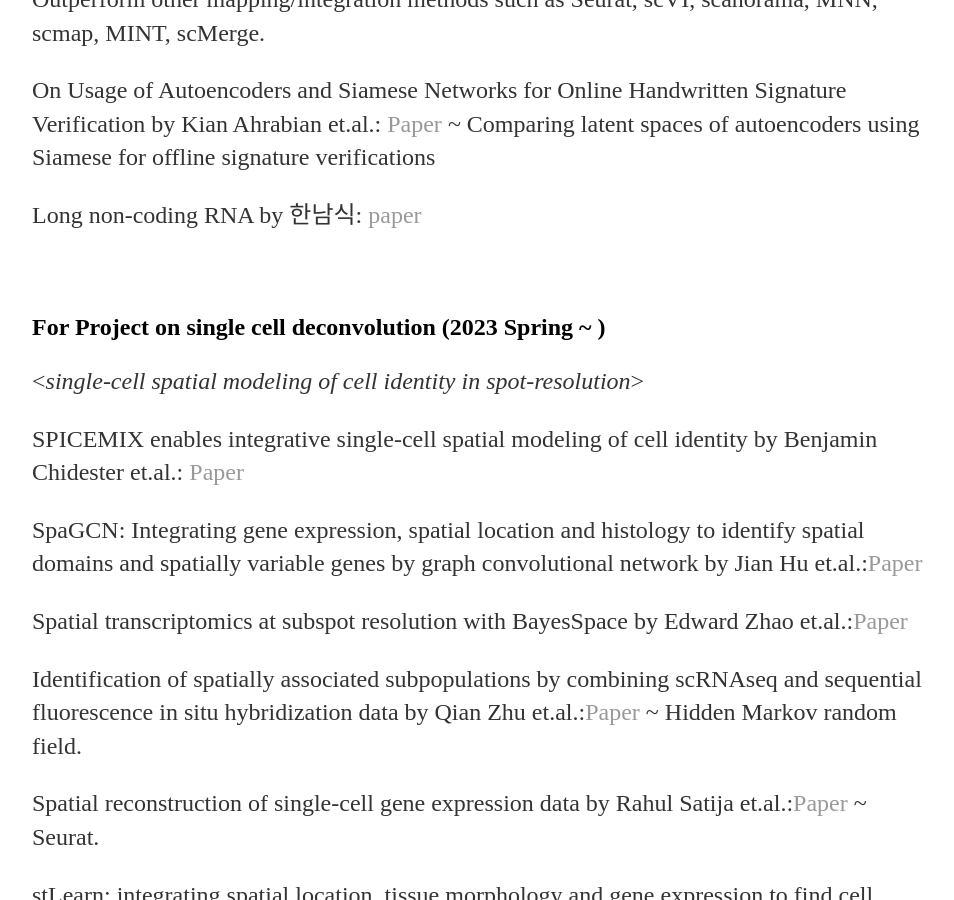
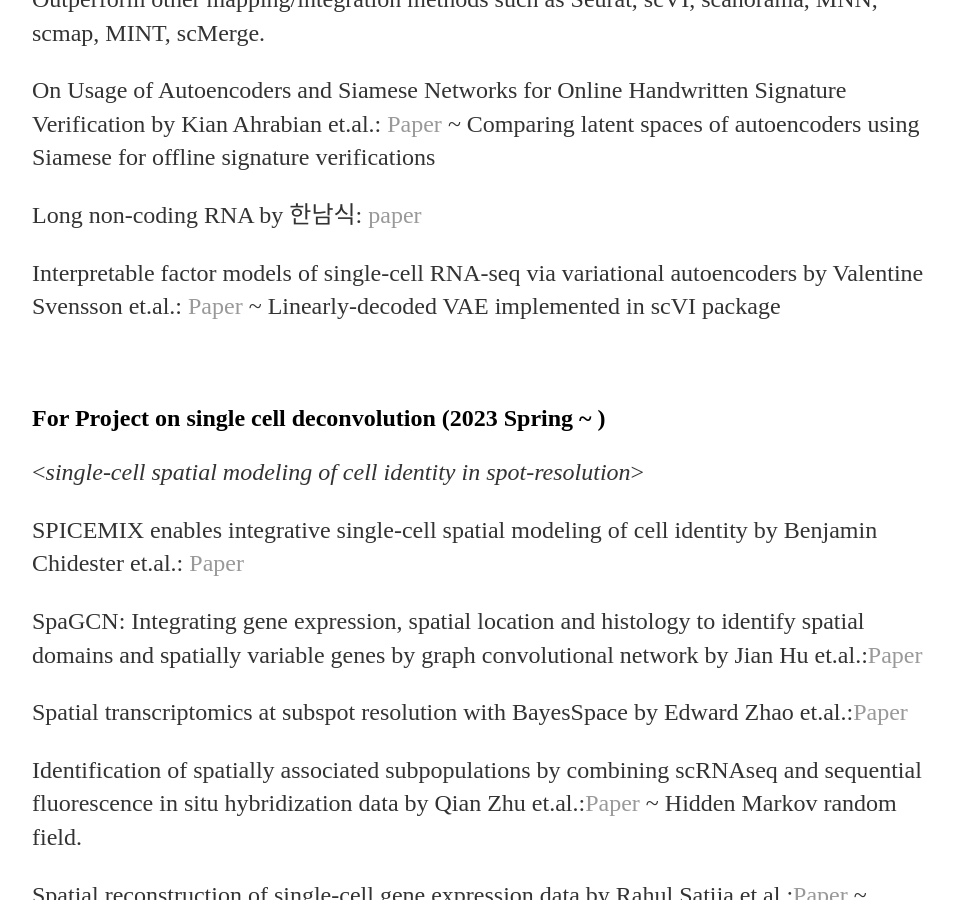
Before and after one commit to yjkweon24/yjkweon24.github.io, a Jekyll site: the page built from _posts/2019-03-16-Academic.md, in a window 1280 px wide and 900 px high, scrolled down 2660 px. Shown: the whole window, without its empty margins (160-1114 px from the left). Built offline with Jekyll 4.4.1, drawn with Linux system fonts in a browser that asks for light colours.

Commit message:
Update 2019-03-16-Academic.md

```diff
--- a/_posts/2019-03-16-Academic.md
+++ b/_posts/2019-03-16-Academic.md
@@ -64,6 +64,8 @@
 On Usage of Autoencoders and Siamese Networks for Online Handwritten Signature Verification by Kian Ahrabian et.al.: [Paper](https://link.springer.com/article/10.1007/s00521-018-3844-z) ~ Comparing latent spaces of autoencoders using Siamese for offline signature verifications
 
 Long non-coding RNA by 한남식: [paper](https://www.ibric.org/myboard/read.php?Board=report&id=2387)
+
+Interpretable factor models of single-cell RNA-seq via variational autoencoders by Valentine Svensson et.al.: [Paper](https://academic.oup.com/bioinformatics/article/36/11/3418/5807606?login=true) ~ Linearly-decoded VAE implemented in scVI package
 
 <br>
 
```
